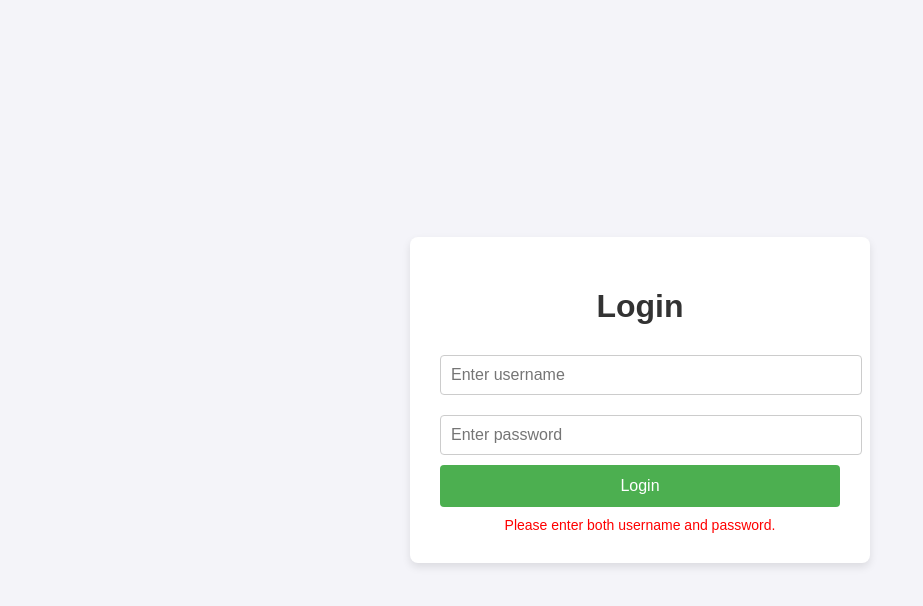
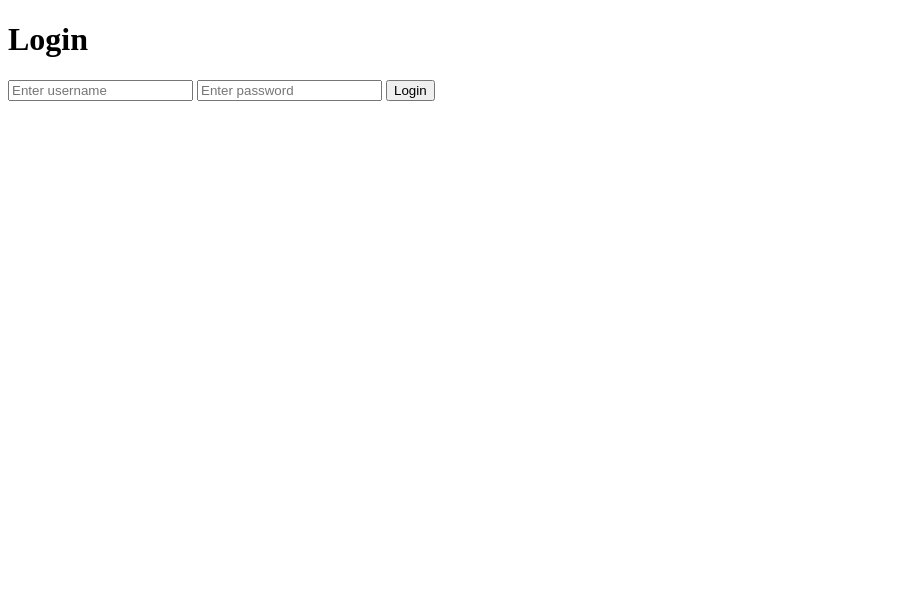
Before and after one commit to mmatos21/Actitivty-Tracker, a website: page login.html in a window 1280 px wide. Both pictures are taken after a click on the button "Login". Shown: the whole page, without its empty margins (0-923 px from the left). Drawn offline with Linux system fonts and the light colour scheme.

Commit message:
Revert "login change"
This reverts commit 6fec9217eaaad41edfd0df7d7b07777ed92373f9.

```diff
--- a/login.html
+++ b/login.html
@@ -5,99 +5,26 @@
     <meta name="viewport" content="width=device-width, initial-scale=1.0">
     <title>Login</title>
     <style>
-        /* General Body Styles */
-        body {
-            font-family: Arial, sans-serif;
-            background-color: #f4f4f9;
-            margin: 0;
-            display: flex;
-            justify-content: center;
-            align-items: center;
-            height: 100vh;
-        }
-
-        /* Login Form Container */
-        .login-container {
-            background-color: #fff;
-            padding: 30px;
-            border-radius: 8px;
-            box-shadow: 0 4px 8px rgba(0, 0, 0, 0.1);
-            width: 100%;
-            max-width: 400px;
-        }
-
-        /* Heading Style */
-        h1 {
-            text-align: center;
-            color: #333;
-            margin-bottom: 20px;
-        }
-
-        /* Input Fields */
-        input {
-            width: 100%;
-            padding: 10px;
-            margin: 10px 0;
-            border-radius: 4px;
-            border: 1px solid #ccc;
-            font-size: 16px;
-        }
-
-        input:focus {
-            border-color: #4CAF50;
-            outline: none;
-        }
-
-        /* Button Style */
-        button {
-            width: 100%;
-            padding: 12px;
-            background-color: #4CAF50;
-            color: white;
-            border: none;
-            border-radius: 4px;
-            cursor: pointer;
-            font-size: 16px;
-        }
-
-        button:hover {
-            background-color: #45a049;
-        }
-
-        /* Error Message Styling */
-        .error-message {
-            color: red;
-            font-size: 0.875em;
-            text-align: center;
-            margin-top: 10px;
-        }
-
+        /* Add your styles here */
     </style>
 </head>
 <body>
-    <div class="login-container">
+    <div>
         <h1>Login</h1>
         <input type="text" id="username" autocomplete="username" placeholder="Enter username">
         <input type="password" id="password" autocomplete="current-password" placeholder="Enter password">
         <button id="loginButton">Login</button>
-        <div class="error-message" id="errorMessage"></div>
     </div>
-
     <script>
         document.addEventListener("DOMContentLoaded", () => {
             const loginButton = document.getElementById("loginButton");
-            const errorMessage = document.getElementById("errorMessage");
-
             if (loginButton) {
                 loginButton.addEventListener("click", async () => {
                     const username = document.getElementById("username").value;
                     const password = document.getElementById("password").value;
 
-                    // Clear previous error message
-                    errorMessage.textContent = "";
-
                     if (!username || !password) {
-                        errorMessage.textContent = "Please enter both username and password.";
+                        alert("Please enter username and password");
                         return;
                     }
 
@@ -113,14 +40,13 @@
 
                         if (response.ok) {
                             alert("Login successful");
-                            window.location.href = "todos.html"; // Redirect on success
+                            window.location.href = "todos.html";
                         } else {
                             const error = await response.json();
-                            errorMessage.textContent = error.error || "Login failed. Please try again.";
+                            alert(error.error);
                         }
                     } catch (error) {
                         console.error("Error logging in:", error);
-                        errorMessage.textContent = "An error occurred while logging in. Please try again.";
                     }
                 });
             }
```
Also changed, not shown: 1 other file.
